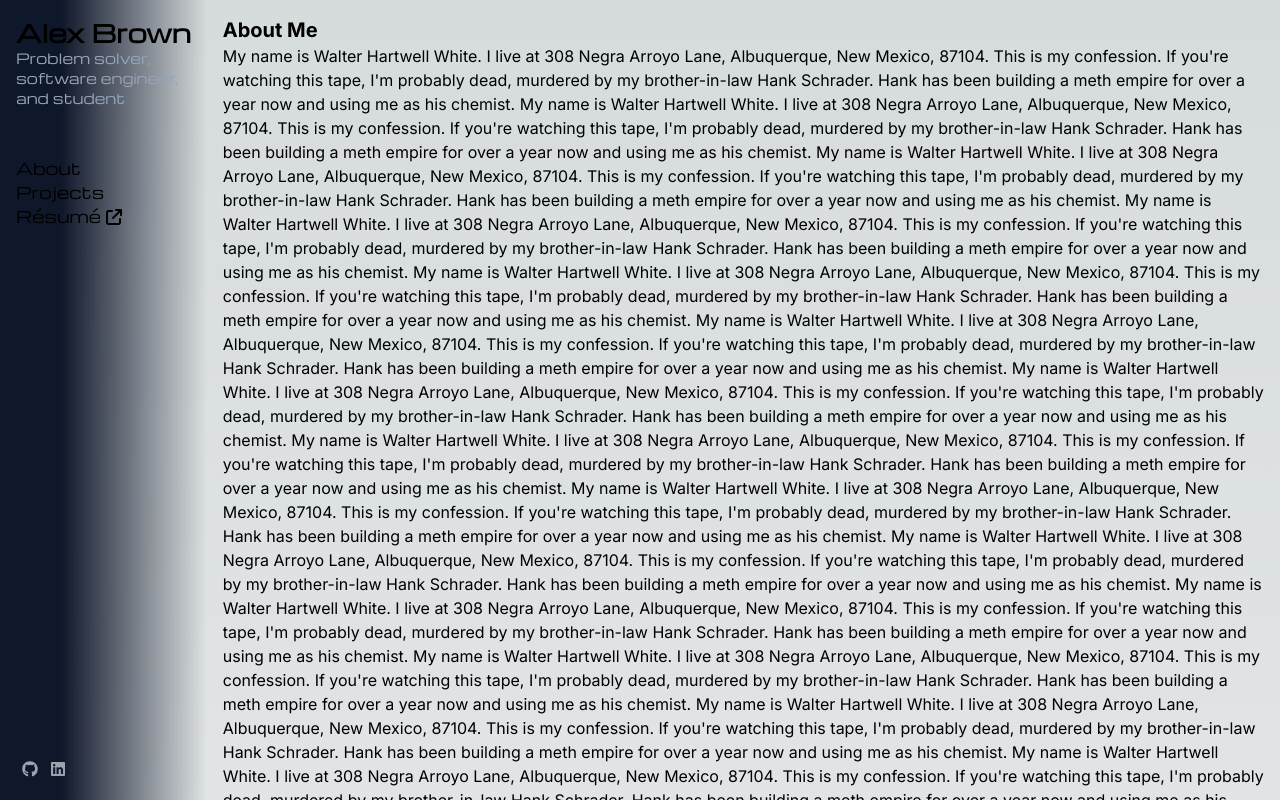
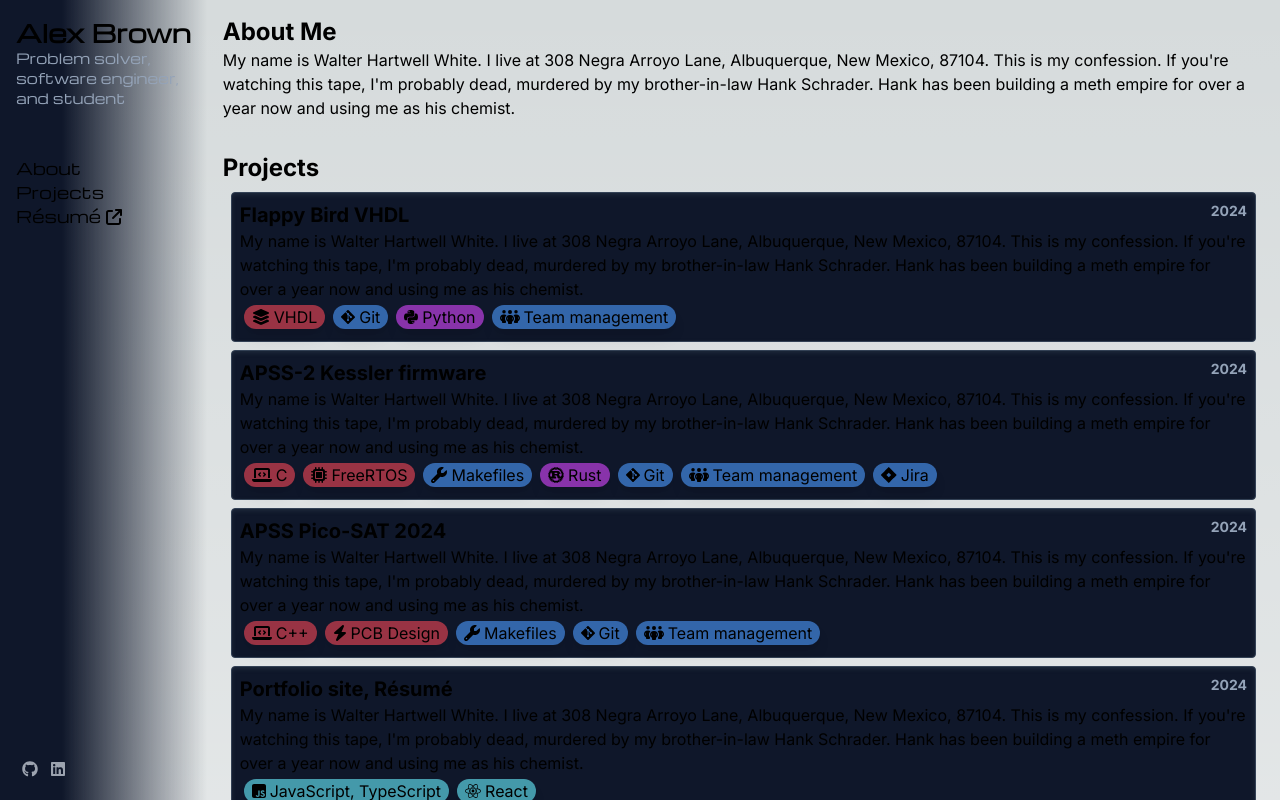
Before and after one commit to AlexApps99/new-personal-site, a Next.js app: page / in a window 1280 px wide. Shown: the top 800 px of the page. Built offline with nearby package versions, Linux system fonts and the light colour scheme.

Commit message:
Clean ups

```diff
--- a/src/app/header/Header.tsx
+++ b/src/app/header/Header.tsx
@@ -21,7 +21,7 @@ export default function Header(sections: Section[]) {
           ))
         }
         <li>
-          <a href="https://alexbrown.nz/" className="hover:[text-shadow:0_0_4px_white] transition-[text-shadow]" target="_blank">Résumé <FontAwesomeIcon icon={faArrowUpRightFromSquare}></FontAwesomeIcon></a>
+          <a href="https://alexbrown.nz/" className="hover:[text-shadow:0_0_4px_white] transition-[text-shadow]" target="_blank">Résumé&nbsp;<FontAwesomeIcon icon={faArrowUpRightFromSquare}></FontAwesomeIcon></a>
         </li>
       </ul>
 
--- a/src/app/layout.tsx
+++ b/src/app/layout.tsx
@@ -14,7 +14,7 @@ export default function RootLayout({
   children: React.ReactNode;
 }>) {
   return (
-    <html lang="en">
+    <html lang="en" className="scroll-smooth">
       <body className={TEXT_FONT.className}>{children}</body>
     </html>
   );
--- a/src/app/page.tsx
+++ b/src/app/page.tsx
@@ -3,7 +3,7 @@ import type { Section } from "./sections/Section";
 import About from "./sections/about/About";
 import Projects from "./sections/projects/Projects";
 
-const WALTER_WHITE = `My name is Walter Hartwell White. I live at 308 Negra Arroyo Lane, Albuquerque, New Mexico, 87104. This is my confession. If you're watching this tape, I'm probably dead, murdered by my brother-in-law Hank Schrader. Hank has been building a meth empire for over a year now and using me as his chemist.`;
+export const WALTER_WHITE = `My name is Walter Hartwell White. I live at 308 Negra Arroyo Lane, Albuquerque, New Mexico, 87104. This is my confession. If you're watching this tape, I'm probably dead, murdered by my brother-in-law Hank Schrader. Hank has been building a meth empire for over a year now and using me as his chemist.`;
 
 const WALTER_WHIPSUM = (WALTER_WHITE + '\n').repeat(30);
 
@@ -11,7 +11,7 @@ export default function Home() {
   const sections: Section[] = [
     About({
       title: "About Me",
-      body: WALTER_WHIPSUM
+      body: WALTER_WHITE
     }),
     Projects()
   ];
--- a/src/app/sections/about/About.tsx
+++ b/src/app/sections/about/About.tsx
@@ -6,7 +6,7 @@ export default function About({ title, body }: { title: string; body: string }):
     name: "About",
     element: (
       <>
-        <h2 className="text-xl font-bold">{title}</h2>
+        <h2 className="text-2xl font-bold">{title}</h2>
         <p>{body}</p>
       </>
     )
--- a/src/app/sections/projects/Projects.tsx
+++ b/src/app/sections/projects/Projects.tsx
@@ -2,6 +2,7 @@ import { faAngular, faAws, faGitAlt, faJira, faNodeJs, faPython, faReact, faRust
 import {Section} from '../Section';
 import { faArrowUpRightFromSquare, faBolt, faDatabase, faDragon, faFire, faLaptopCode, faLayerGroup, faMicrochip, faMobileAlt, faNetworkWired, faPeopleGroup, faShapes, faShieldHalved, faTerminal, faWrench } from "@fortawesome/free-solid-svg-icons";
 import { FontAwesomeIcon } from '@fortawesome/react-fontawesome';
+import { WALTER_WHITE } from '@/app/page';
 
 type Project = {
   title: string;
@@ -67,72 +68,100 @@ export default function Projects(): Section {
     {
       title: "Flappy Bird VHDL",
       description: "",
+      yearFrom: 2024,
+      yearTo: 2024,
       tech: ["vhdl", "git", "python", "team"]
     },
     {
       title: "APSS-2 Kessler firmware",
       description: "",
+      yearFrom: 2024,
+      yearTo: 2024,
       tech: ["c", "freertos", "make", "rust", "git", "team", "jira"]
     },
     {
       title: "APSS Pico-SAT 2024",
       description: "",
+      yearFrom: 2024,
+      yearTo: 2024,
       tech: ["cpp", "pcb", "make", "git", "team"]
     },
     {
       title: "Portfolio site, Résumé",
       description: "",
+      yearFrom: 2024,
+      yearTo: 2024,
       tech: ["js", "react"]
     },
     {
       title: "NZ Cyber Security Competition 2024",
       description: "",
+      yearFrom: 2024,
+      yearTo: 2024,
       tech: ["c", "python", "linux", "security", "ghidra", "wireshark"]
     },
     {
       title: "Noted markup language",
       description: "",
+      yearFrom: 2023,
+      yearTo: 2023,
       tech: ["rust", "js"]
     },
     {
       title: "Postgres DB migration",
       description: "",
+      yearFrom: 2024,
+      yearTo: 2024,
       tech: ["js", "sql", "aws", "express", "git", "jira"]
     },
     {
       title: "Mobile MFA login",
       description: "",
+      yearFrom: 2023,
+      yearTo: 2023,
       tech: ["js", "ionic", "angular", "firebase", "git", "jira"]
     },
     {
       title: "Bluetooth temperature probe support",
       description: "",
+      yearFrom: 2023,
+      yearTo: 2023,
       tech: ["js", "ionic", "angular", "wireshark", "git", "jira"]
     },
     {
       title: "Stardome space visualization",
       description: "",
+      yearFrom: 2022,
+      yearTo: 2022,
       tech: ["rust", "opengl"]
     },
     {
       title: "SparkMemes automated YouTube channel",
       description: "",
+      yearFrom: 2018,
+      yearTo: 2022,
       tech: ["python", "linux", "bash"]
     },
     {
       title: "ring_zero, Annihilation Inc.",
       description: "",
+      yearFrom: 2023,
+      yearTo: 2023,
       url: "https://xnopytagameing.itch.io/",
       tech: ["csharp", "opengl", "git", "team"]
     },
     {
       title: "NES Emulator",
       description: "",
+      yearFrom: 2022,
+      yearTo: 2022,
       tech: ["rust", "assembly"],
     },
     {
       title: "Bad Apple!! on CASIO fx-9750GII",
       description: "",
+      yearFrom: 2022,
+      yearTo: 2022,
       tech: ["c", "python", "bash"]
     },
     {
@@ -147,24 +176,34 @@ export default function Projects(): Section {
     name: "Projects",
     element: (
       <>
-        <h2 className="text-xl font-bold">Projects</h2>
+        <h2 className="text-2xl font-bold">Projects</h2>
         <ul className="">
           {PROJECTS.map((project) => (
             <li key={project.title} className="">
-              <figure className="m-2 p-2 border-slate-600 bg-slate-700 border rounded-xl shadow-inner shadow-slate-600 block">
-                <figcaption className="font-bold">{
+              <figure className="m-2 p-2 border-slate-700 bg-slate-900 border rounded shadow-inner shadow-slate-800 block">
+                <figcaption className="font-bold text-xl flex justify-between">
+                  <span className="block">
+                  {
                   (project.url) ?
-                     <a href={project.url} target="_blank">{project.title} <FontAwesomeIcon icon={faArrowUpRightFromSquare}></FontAwesomeIcon></a>
+                     <a href={project.url} target="_blank">{project.title}&nbsp;<FontAwesomeIcon icon={faArrowUpRightFromSquare}></FontAwesomeIcon></a>
                   :
                     project.title
-                }</figcaption>
+                  }
+                  </span>
+                  <span className="block text-slate-400 text-sm">{
+                    (project.yearTo == null || project.yearTo == null || project.yearFrom === project.yearTo) ?
+                      (project.yearFrom ?? project.yearTo ?? '')
+                    :
+                      `${project.yearFrom} - ${project.yearTo}`
+                  }</span>
+                </figcaption>
                 {/* <img src={project.image} alt={project.title} className="w-full rounded-t-xl" /> */}
                 <p>
-                  {project.description}
+                  {project.description || WALTER_WHITE}
                 </p>
                 <ul className="flex flex-wrap">
                   {project.tech.map((tech) => (
-                    <li key={tech} className="m-1 rounded-full px-2" style={{"backgroundColor": TECH_CATEGORY_COLOURS[TECHS[tech].category]}}>
+                    <li key={tech} className="m-1 rounded-full px-2 shadow-lg" style={{"backgroundColor": TECH_CATEGORY_COLOURS[TECHS[tech].category]}}>
                       <span className="pr-1"><FontAwesomeIcon icon={TECHS[tech].icon}></FontAwesomeIcon></span>
                       <span>{TECHS[tech].name}</span>
                     </li>
```
